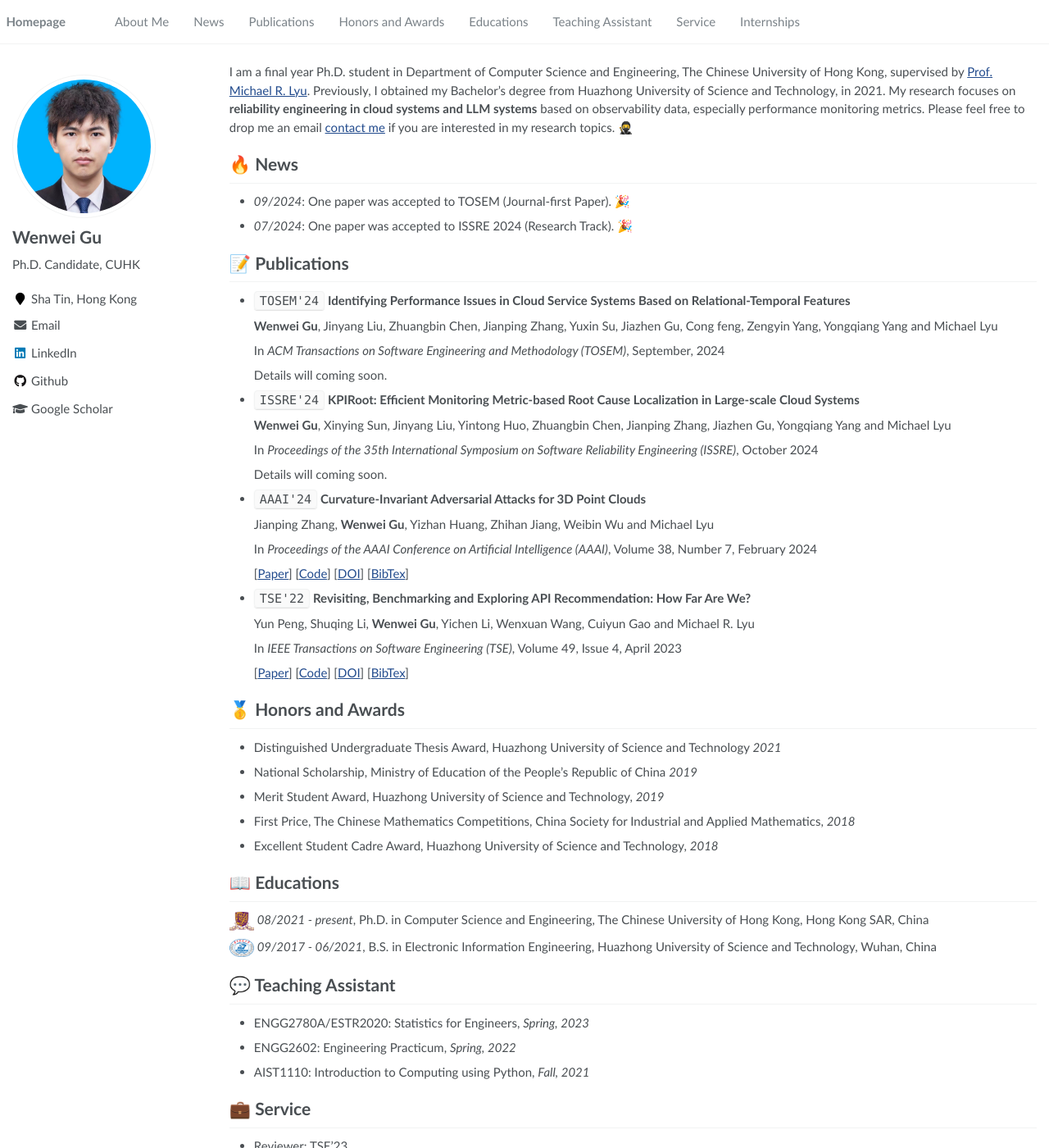
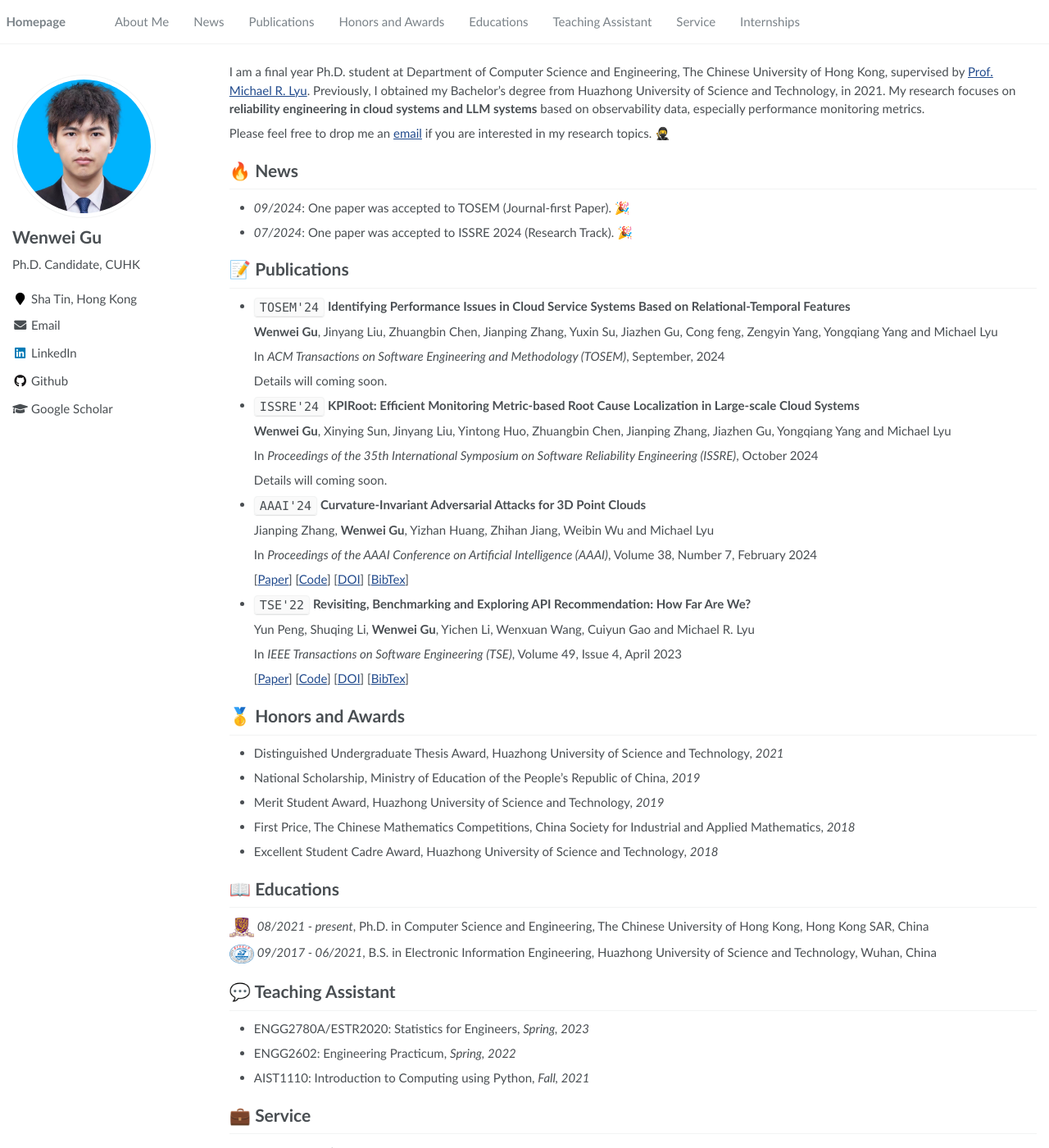
Before and after one commit to WenweiGu/wenweigu.github.io, a Jekyll site: the page built from _pages/about.md, in a window 1280 px wide and 1400 px high. Shown: the whole window at 82% size. Built offline with Jekyll 4.4.1, drawn with Linux system fonts in a browser that asks for light colours.

Commit message:
modify v12

```diff
--- a/_pages/about.md
+++ b/_pages/about.md
@@ -17,7 +17,9 @@ redirect_from:
 
 <span class='anchor' id='about-me'></span>
 
-I am a final year Ph.D. student in Department of Computer Science and Engineering, The Chinese University of Hong Kong, supervised by [Prof. Michael R. Lyu](http://www.cse.cuhk.edu.hk/lyu/). Previously, I obtained my Bachelor's degree from Huazhong University of Science and Technology, in 2021. My research focuses on **reliability engineering in cloud systems and LLM systems** based on observability data, especially performance monitoring metrics. Please feel free to drop me an email [contact me](mailto:wwgu21@cse.cuhk.edu.hk) if you are interested in my research topics. 🥷
+I am a final year Ph.D. student at Department of Computer Science and Engineering, The Chinese University of Hong Kong, supervised by [Prof. Michael R. Lyu](http://www.cse.cuhk.edu.hk/lyu/). Previously, I obtained my Bachelor's degree from Huazhong University of Science and Technology, in 2021. My research focuses on **reliability engineering in cloud systems and LLM systems** based on observability data, especially performance monitoring metrics.
+
+Please feel free to drop me an [email](mailto:wwgu21@cse.cuhk.edu.hk) if you are interested in my research topics. 🥷
 
 
 # 🔥 News
@@ -70,8 +72,8 @@ I am a final year Ph.D. student in Department of Computer Science and Engineerin
 
 
 # 🥇 Honors and Awards
-- Distinguished Undergraduate Thesis Award, Huazhong University of Science and Technology *2021*
-- National Scholarship, Ministry of Education of the People's Republic of China *2019*
+- Distinguished Undergraduate Thesis Award, Huazhong University of Science and Technology, *2021*
+- National Scholarship, Ministry of Education of the People's Republic of China, *2019*
 - Merit Student Award, Huazhong University of Science and Technology, *2019*
 - First Price, The Chinese Mathematics Competitions, China Society for Industrial and Applied Mathematics, *2018*
 - Excellent Student Cadre Award, Huazhong University of Science and Technology, *2018*
```
